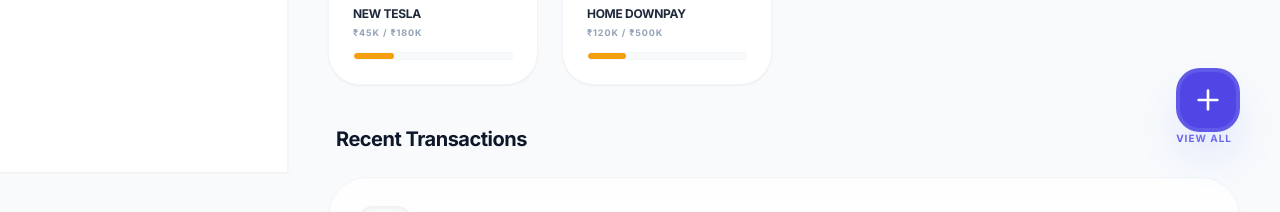
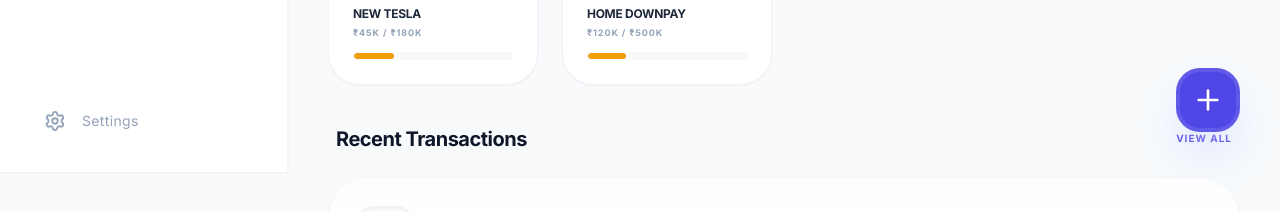
Before and after one commit to piiyuuush/finTech, a React (Vite) app: page / in a window 1280 px wide. Shown: the part 628-840 px from the top of the page. Built offline with nearby package versions, Linux system fonts and the light colour scheme.

Commit message:
setting button

```diff
--- a/components/Layout.tsx
+++ b/components/Layout.tsx
@@ -49,6 +49,19 @@ const Layout: React.FC<LayoutProps> = ({ children, activeTab, setActiveTab }) =>
             </button>
           ))}
         </div>
+        <div className="mt-auto p-6">
+          <button
+            onClick={() => setActiveTab('profile')}
+            className={`flex items-center gap-4 px-5 py-4 rounded-2xl w-full transition-all duration-200 ${
+              activeTab === 'profile'
+                ? 'bg-indigo-50 text-indigo-600 font-bold shadow-sm'
+                : 'text-slate-400 hover:bg-slate-50 hover:text-slate-600'
+            }`}
+          >
+            <Settings size={22} />
+            <span className="text-sm tracking-wide">{t.settings}</span>
+          </button>
+        </div>
       </nav>
 
       {/* Main Content */}
@@ -92,7 +105,7 @@ const Layout: React.FC<LayoutProps> = ({ children, activeTab, setActiveTab }) =>
 
         {/* Bottom Nav - Mobile */}
         <nav className="md:hidden fixed bottom-0 left-0 right-0 bg-white border-t border-slate-100 flex justify-around items-center p-4 z-40 pb-6 rounded-t-[32px] shadow-[0_-10px_25px_-5px_rgba(0,0,0,0.05)]">
-          {navItems.concat([{id: 'profile', label: t.profile, icon: <Settings size={20} />}]).map((item) => (
+          {navItems.map((item) => (
             <button
               key={item.id}
               onClick={() => setActiveTab(item.id)}
```
